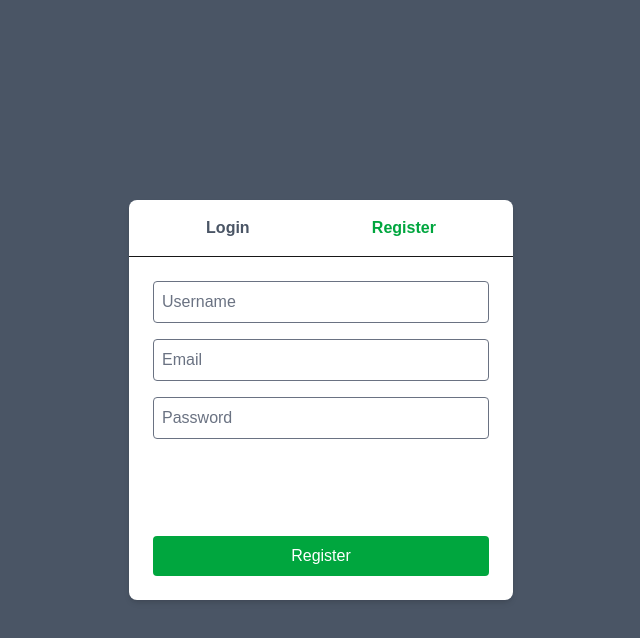
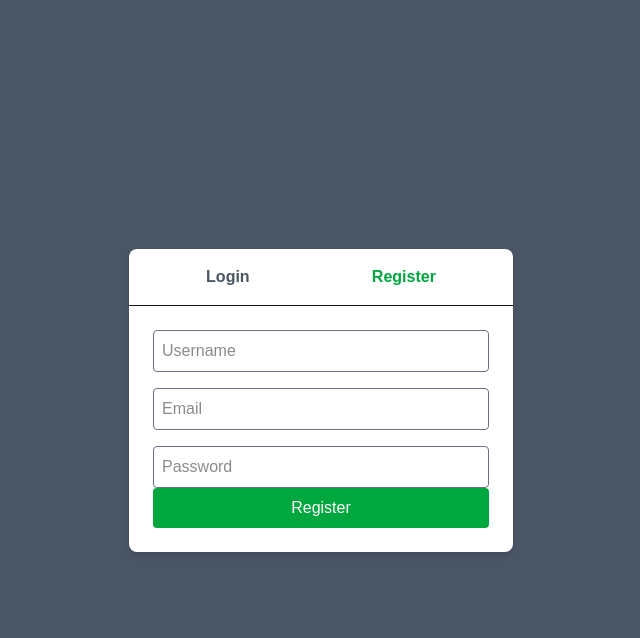
Before and after one commit to leonardviola20-wq/hrdb-lenard, a Next.js app: page /login in a window 1280 px wide. Both pictures are taken after a click on the button "Register". Shown: the top 638 px of the page, without its empty margins (319-959 px from the left). Built offline with nearby package versions, Linux system fonts and the light colour scheme.

Commit message:
resize login

```diff
--- a/app/login/page.tsx
+++ b/app/login/page.tsx
@@ -34,8 +34,8 @@ export default function AuthPage() {
   };
 
   return (
-    <div className="flex items-center justify-center min-h-screen bg-gray-600">
-      <div className="w-96 h-[400px] bg-white rounded-lg shadow-md flex flex-col">
+    <div className="flex items-center justify-center min-h-screen bg-gray-600 px-4">
+      <div className="w-full max-w-sm bg-white rounded-lg shadow-md flex flex-col">
         {/* Tabs docked at top */}
         <div className="flex justify-around border-b p-4">
           <button
@@ -62,25 +62,10 @@ export default function AuthPage() {
           {activeTab === "login" && (
             <form onSubmit={handleLogin} className="flex flex-col h-full">
               <div className="space-y-4">
-                <input
-                  type="email"
-                  placeholder="Email"
-                  className="w-full border border-gray-500 p-2 rounded
-                  placeholder-gray-500 text-gray-900 focus:border-blue-500 focus:ring-2 focus:ring-blue-400"
-                  onChange={e => setForm({ ...form, email: e.target.value })}
-                />
-                <input
-                  type="password"
-                  placeholder="Password"
-                  className="w-full border border-gray-500 p-2 rounded
-                  placeholder-gray-500 text-gray-900 focus:border-blue-500 focus:ring-2 focus:ring-blue-400"
-                  onChange={e => setForm({ ...form, password: e.target.value })}
-                />
+                <input type="email" placeholder="Email" className="w-full border border-gray-500 p-2 rounded focus:border-blue-500 focus:ring-2 focus:ring-blue-400" />
+                <input type="password" placeholder="Password" className="w-full border border-gray-500 p-2 rounded focus:border-blue-500 focus:ring-2 focus:ring-blue-400" />
               </div>
-              <button
-                type="submit"
-                className="mt-auto bg-blue-600 text-white px-4 py-2 rounded"
-              >
+              <button type="submit" className="mt-auto bg-blue-600 text-white px-4 py-2 rounded">
                 Login
               </button>
             </form>
@@ -90,32 +75,11 @@ export default function AuthPage() {
           {activeTab === "register" && (
             <form onSubmit={handleRegister} className="flex flex-col h-full">
               <div className="space-y-4">
-                <input
-                  type="text"
-                  placeholder="Username"
-                  className="w-full border border-gray-500 p-2 rounded
-                  placeholder-gray-500 text-gray-900 focus:border-blue-500 focus:ring-2 focus:ring-blue-400"
-                  onChange={e => setForm({ ...form, username: e.target.value })}
-                />
-                <input
-                  type="email"
-                  placeholder="Email"
-                  className="w-full border border-gray-500 p-2 rounded
-                  placeholder-gray-500 text-gray-900 focus:border-blue-500 focus:ring-2 focus:ring-blue-400"
-                  onChange={e => setForm({ ...form, email: e.target.value })}
-                />
-                <input
-                  type="password"
-                  placeholder="Password"
-                  className="w-full border border-gray-500 p-2 rounded
-                  placeholder-gray-500 text-gray-900 focus:border-blue-500 focus:ring-2 focus:ring-blue-400"
-                  onChange={e => setForm({ ...form, password: e.target.value })}
-                />
+                <input type="text" placeholder="Username" className="w-full border border-gray-500 p-2 rounded focus:border-green-600 focus:ring-2 focus:ring-green-400" />
+                <input type="email" placeholder="Email" className="w-full border border-gray-500 p-2 rounded focus:border-green-600 focus:ring-2 focus:ring-green-400" />
+                <input type="password" placeholder="Password" className="w-full border border-gray-500 p-2 rounded focus:border-green-600 focus:ring-2 focus:ring-green-400" />
               </div>
-              <button
-                type="submit"
-                className="mt-auto bg-green-600 text-white px-4 py-2 rounded"
-              >
+              <button type="submit" className="mt-auto bg-green-600 text-white px-4 py-2 rounded">
                 Register
               </button>
             </form>
```
